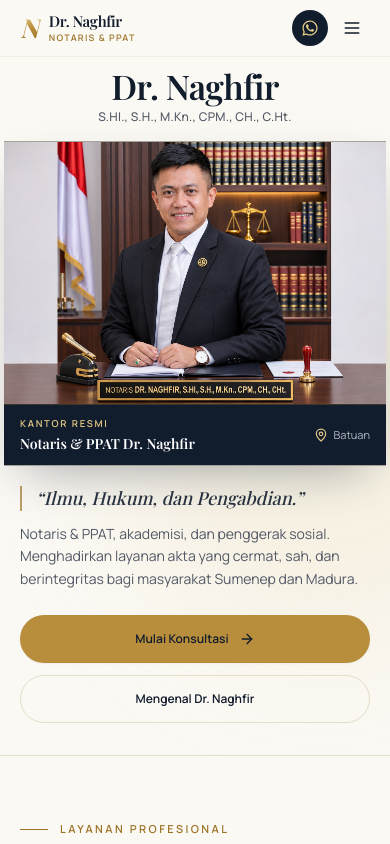
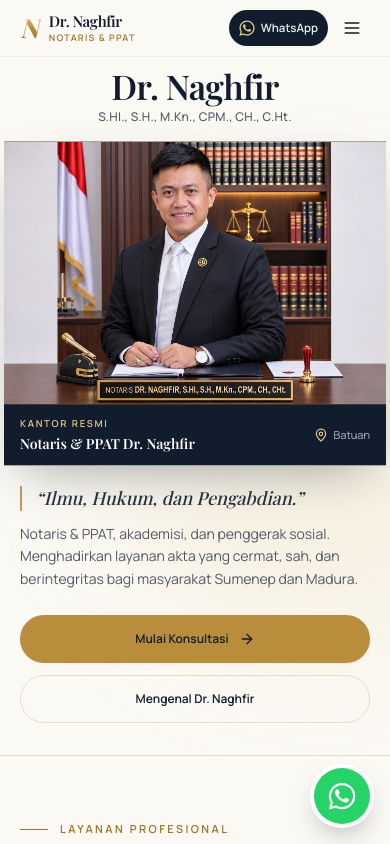
Before and after one commit to hamrasidi7-rgb/naghfir, a Next.js app: page / in a window 390 px wide. Shown: the top 844 px of the page. Built offline with nearby package versions, Linux system fonts and the light colour scheme.

Commit message:
fix(whatsapp): make floating WhatsApp button immediately visible from the top

```diff
--- a/src/components/FloatingWhatsApp.tsx
+++ b/src/components/FloatingWhatsApp.tsx
@@ -1,6 +1,6 @@
 'use client';
 
-import React, { useEffect, useState } from 'react';
+import React from 'react';
 import { usePathname } from 'next/navigation';
 import { getWhatsAppUrl } from '@/config/whatsapp';
 import { WhatsAppIcon } from '@/components/beranda/ui';
@@ -9,17 +9,9 @@ interface FloatingWhatsAppProps {
   whatsappNumber?: string;
 }
 
-/** Tombol WhatsApp melayang — muncul setelah pengunjung melewati hero. */
+/** Tombol WhatsApp melayang — selalu tampil langsung dari bagian paling atas halaman. */
 export default function FloatingWhatsApp({ whatsappNumber }: FloatingWhatsAppProps) {
   const pathname = usePathname();
-  const [visible, setVisible] = useState(false);
-
-  useEffect(() => {
-    const onScroll = () => setVisible(window.scrollY > 520);
-    onScroll();
-    window.addEventListener('scroll', onScroll, { passive: true });
-    return () => window.removeEventListener('scroll', onScroll);
-  }, []);
 
   if (pathname.startsWith('/admin')) {
     return null;
@@ -32,9 +24,7 @@ export default function FloatingWhatsApp({ whatsappNumber }: FloatingWhatsAppPro
       rel="noopener noreferrer"
       aria-label="Konsultasi via WhatsApp"
       title="Konsultasi via WhatsApp"
-      className={`fixed bottom-5 right-5 z-40 flex h-14 w-14 items-center justify-center rounded-full bg-[#25D366] text-white shadow-[0_12px_30px_-10px_rgba(20,33,52,0.55)] ring-4 ring-white transition-all duration-300 hover:scale-105 sm:bottom-7 sm:right-7 ${
-        visible ? 'translate-y-0 opacity-100' : 'pointer-events-none translate-y-4 opacity-0'
-      }`}
+      className="fixed bottom-5 right-5 z-40 flex h-14 w-14 items-center justify-center rounded-full bg-[#25D366] text-white shadow-[0_12px_30px_-10px_rgba(20,33,52,0.55)] ring-4 ring-white transition-all duration-300 hover:scale-110 active:scale-95 sm:bottom-7 sm:right-7"
     >
       <WhatsAppIcon className="h-7 w-7" />
     </a>
--- a/src/components/Header.tsx
+++ b/src/components/Header.tsx
@@ -110,10 +110,10 @@ export default function Header({ whatsappNumber }: HeaderProps) {
             target="_blank"
             rel="noopener noreferrer"
             aria-label="Konsultasi via WhatsApp"
-            className="inline-flex h-9 sm:h-10 items-center justify-center gap-1.5 sm:gap-2 rounded-full bg-ink px-2.5 sm:px-4 text-[12px] sm:text-[13px] font-semibold text-text-on-dark transition-all duration-200 hover:bg-ink-soft hover:shadow-xs active:scale-95"
+            className="inline-flex h-9 sm:h-10 items-center justify-center gap-1.5 sm:gap-2 rounded-full bg-ink px-2.5 sm:px-4 text-[11.5px] sm:text-[13px] font-semibold text-text-on-dark transition-all duration-200 hover:bg-ink-soft hover:shadow-xs active:scale-95"
           >
             <WhatsAppIcon className="h-4 w-4 text-brass-light shrink-0" />
-            <span className="hidden sm:inline">WhatsApp</span>
+            <span>WhatsApp</span>
           </a>
 
           <button
```
